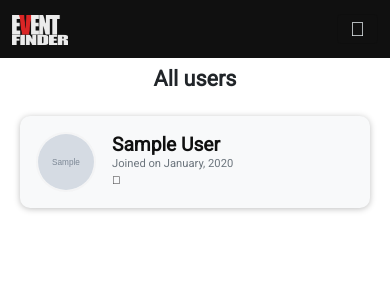
After one commit to MinusThetaOld/event-finder, a Flask app: page /users in a window 390 px wide. The commit adds this page. Shown: the top 300 px of the page. Run offline with Flask 2, Linux system fonts and the light colour scheme; a user stored in the database is signed in; tables that the repository leaves empty hold one stand-in row (values such as "Sample post"); grey boxes marked "Sample" are stand-in pictures; data that the repository does not hold is empty; some libraries are stand-ins or nearby versions.

Commit message:
feat: Implemented all user view

```diff
--- a/flaskr/templates/admins/dashboard.html
+++ b/flaskr/templates/admins/dashboard.html
@@ -62,7 +62,7 @@
         <div class="flex-grow-1">
             <h1 class="profile-header user-font">New Users</h1>
         </div>
-        <a href="#" class="btn btn-light">View all</a>
+        <a href="{{url_for('users.get_users')}}" class="btn btn-light">View all</a>
     </div>
     <div class="row">
         {% for user in users %}
--- /dev/null
+++ b/flaskr/templates/users/view_all_user.html
@@ -0,0 +1,31 @@
+{% extends "layout.html" %}
+
+{% block title %} All users {% endblock %}
+
+{% block content %}
+<div class="container">
+    <div class="row">
+        <h4 class="fw-bold text-center mb-4">All users</h4>
+    </div>
+    <div class="row">
+        {% for user in users %}
+        <div class="mb-2 col-md-12 col-lg-6">
+            <div class="px-2">
+                <div class="card card-body shadow-card">
+                    <div class="d-flex flex-row">
+                        <img src="{{ url_for('static', filename=user.profile.profile_photo) }}" alt=""
+                            class="card-img align-self-center">
+                        <a href="{{ url_for('profiles.view_profile', id=user.profile.id) }}"
+                            class="d-flex flex-column align-self-center card-link-custom ms-3">
+                            <h2 class="card-title-custom my-0">{{ user.profile.get_fullname() }}</h2>
+                            <p class="card-body-custom my-0 text-muted">Joined on {{ user.get_joindate() }}</p>
+                            <p class="card-body-custom my-0"><i class="fas fa-external-link-alt"></i></p>
+                        </a>
+                    </div>
+                </div>
+            </div>
+        </div>
+        {% endfor %}
+    </div>
+</div>
+{% endblock %}
--- a/flaskr/users/routes.py
+++ b/flaskr/users/routes.py
@@ -121,3 +121,9 @@ def reset_password(id: int, token: str):
 @login_required
 def view_user_profile():
     return redirect(url_for("profiles.view_profile", id=current_user.id))
+
+@users.route("/users")
+@login_required
+def get_users():
+    all_users = User.query.all()
+    return render_template("users/view_all_user.html", users=all_users)
```
